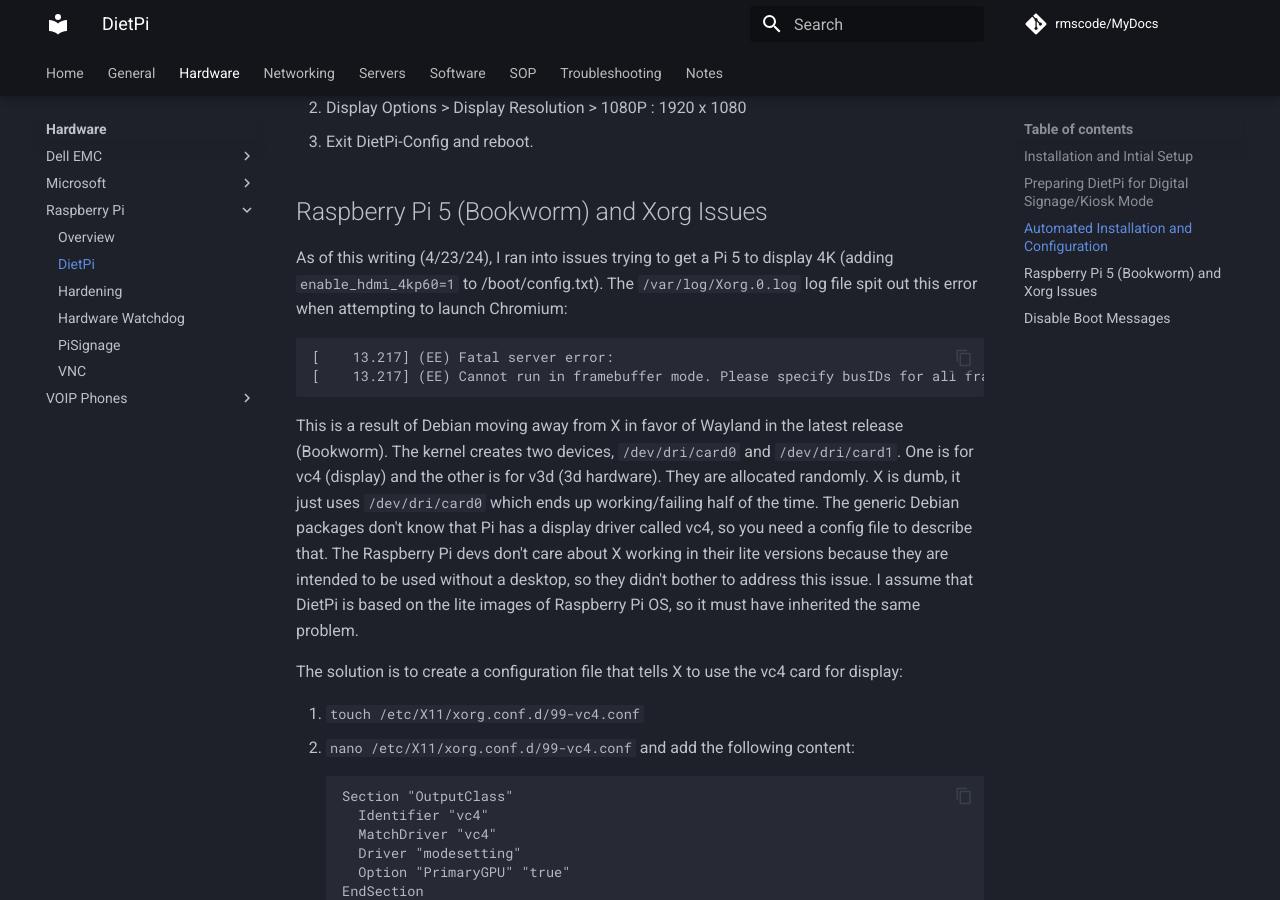
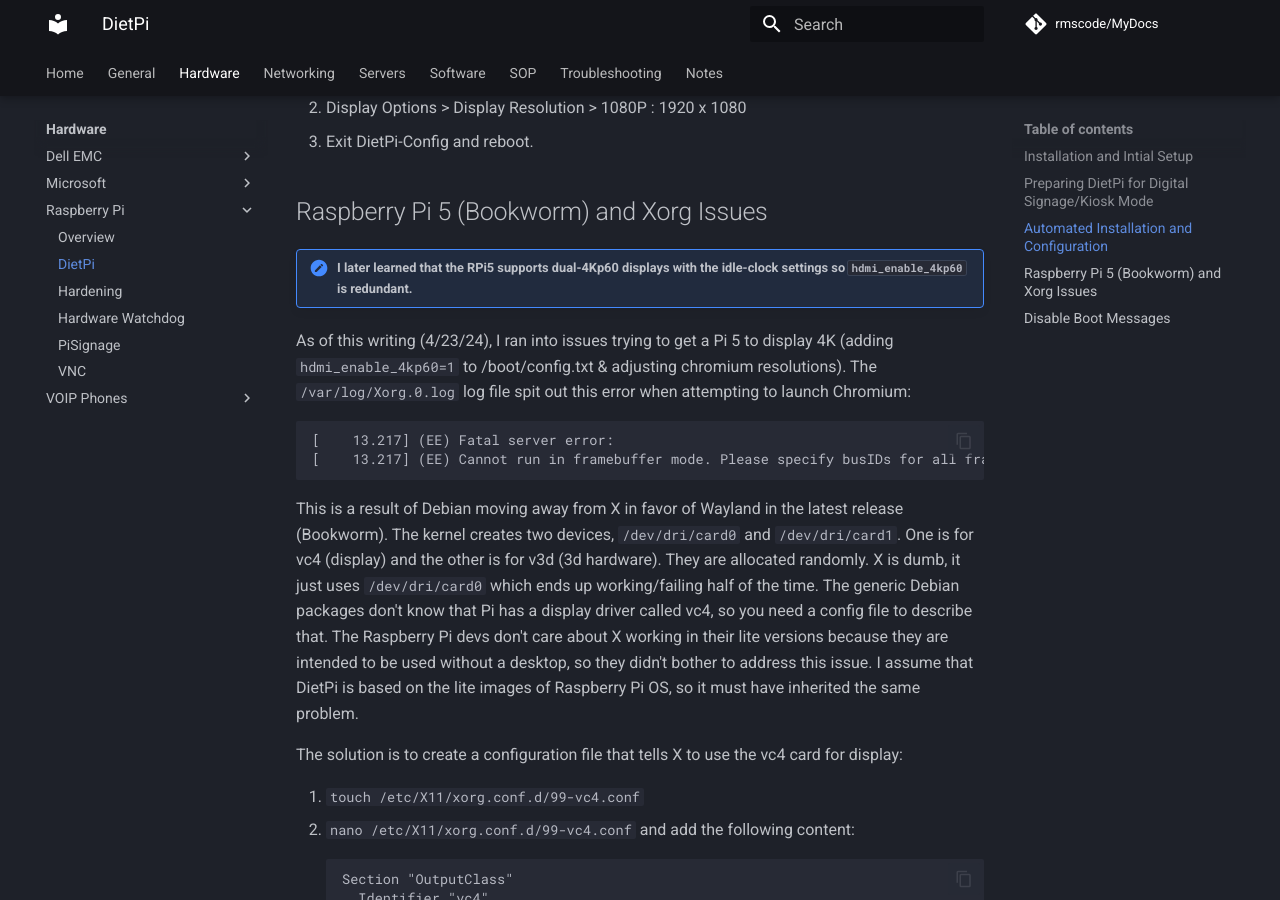
Before and after one commit to rmscode/binary-garden, an MkDocs documentation site: the page built from docs/hardware/raspberry-pi/dietpi.md, in a window 1280 px wide and 900 px high, scrolled down 2111 px. Built offline with MkDocs 1.6.1 and Material for MkDocs 9.7.7, drawn with Linux system fonts in a browser that asks for light colours; comment, search, counter and statistics services are not loaded.

Commit message:
Update dietpi.md

````diff
--- a/docs/hardware/raspberry-pi/dietpi.md
+++ b/docs/hardware/raspberry-pi/dietpi.md
@@ -397,7 +397,9 @@
 
 ## Raspberry Pi 5 (Bookworm) and Xorg Issues
 
-As of this writing (4/23/24), I ran into issues trying to get a Pi 5 to display 4K (adding `enable_hdmi_4kp60=1` to /boot/config.txt). The `/var/log/Xorg.0.log` log file spit out this error when attempting to launch Chromium:
+!!! note "I later learned that the RPi5 supports dual-4Kp60 displays with the idle-clock settings so `hdmi_enable_4kp60` is redundant."
+
+As of this writing (4/23/24), I ran into issues trying to get a Pi 5 to display 4K (adding `hdmi_enable_4kp60=1` to /boot/config.txt & adjusting chromium resolutions). The `/var/log/Xorg.0.log` log file spit out this error when attempting to launch Chromium:
 
 ```
 [    13.217] (EE) Fatal server error:
````
